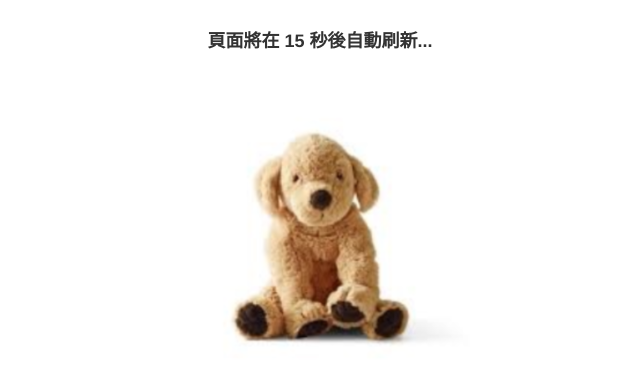
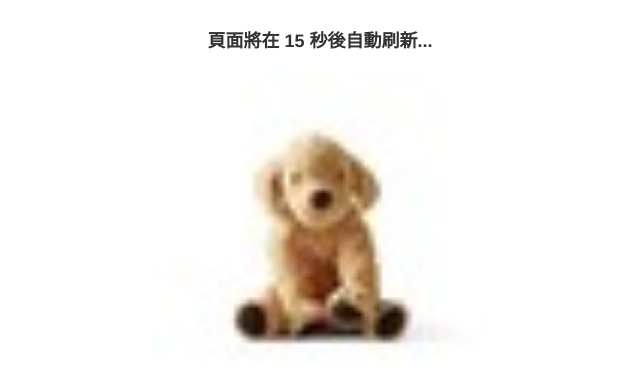
Before and after one commit to Meroy-Cheng/web_hw2, a plain HTML site: page index.html in a window 1280 px wide. Shown: the part 282-672 px from the top of the page, 320-960 px from the left. Drawn offline with Linux system fonts and the light colour scheme.

Commit message:
fix html

```diff
--- a/index.html
+++ b/index.html
@@ -35,7 +35,7 @@
   <p></p>
   <p class="loading-message" id="countdown"></p>
   <div class = "center">
-    <img class = "main" src="dog.jpg" srcset="dog50.jpg 160w, dog75.jpg 360w, dog130.png 1080w" sizes="50vw"alt = "一隻ikea狗狗">
+    <img class = "main" src="dog.jpg" srcset="dog50.jpg 360w, dog75.jpg 640w, dog130.png 1080w" sizes="50vw"alt = "一隻ikea狗狗">
   </div>
 </div>
 <script src="main.js"></script>
```
